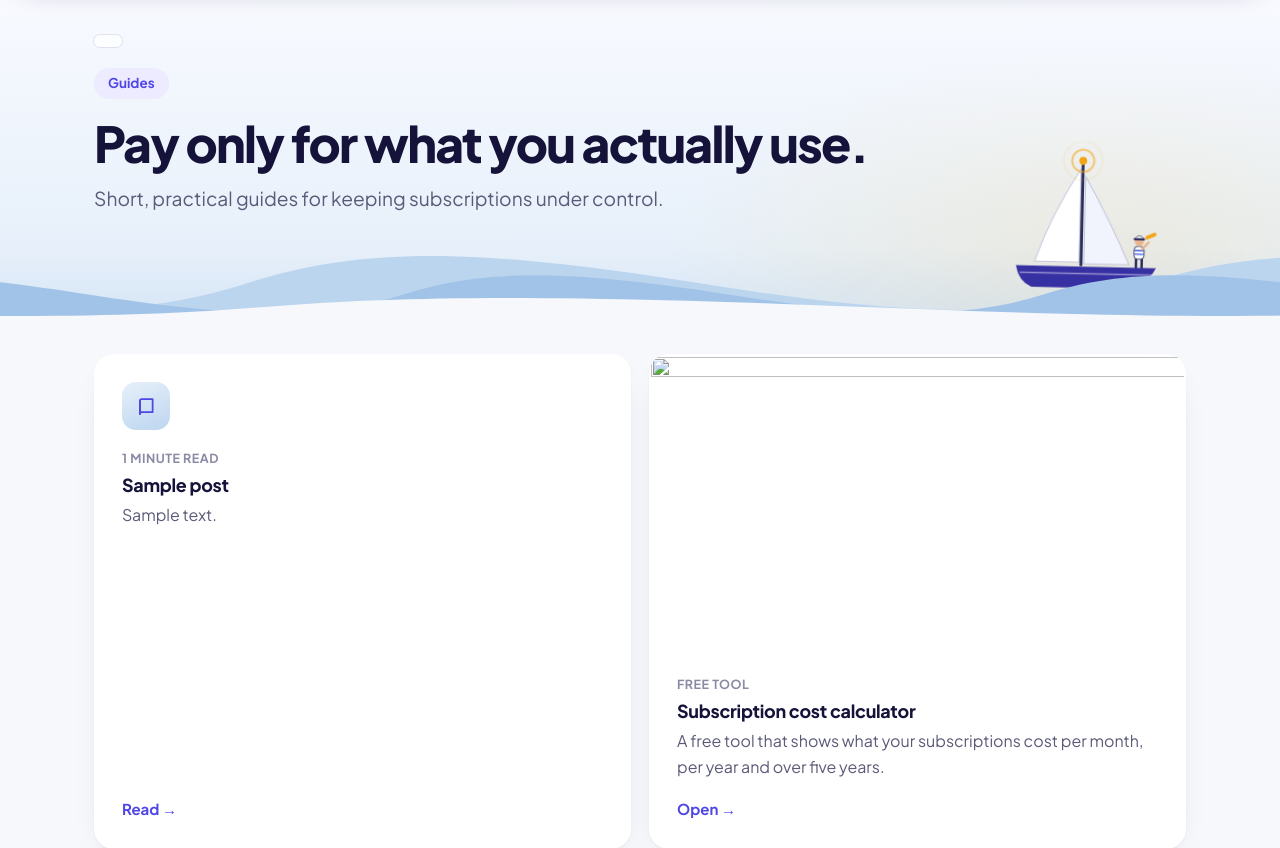
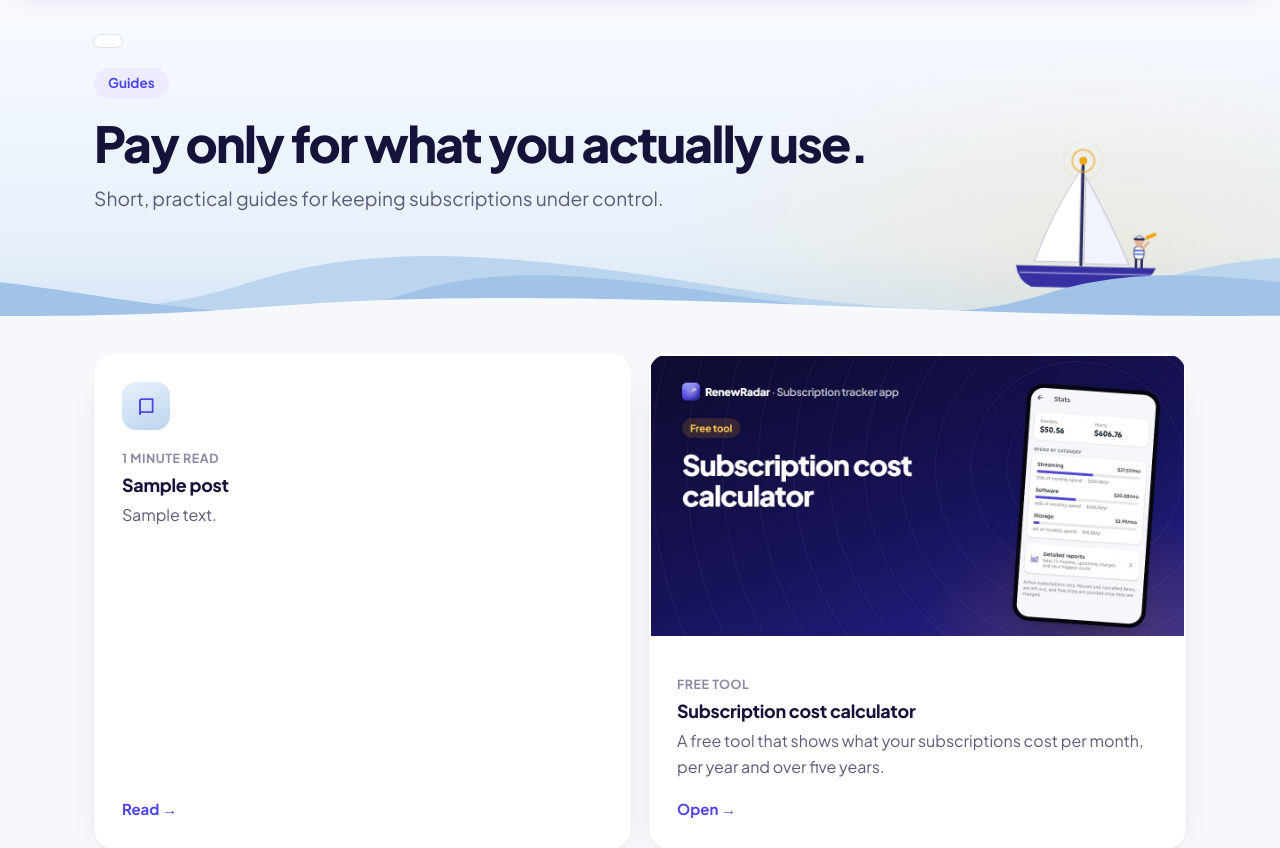
Before and after one commit to BlOodxMOon/renewradar-site, a WordPress theme: template _wp/renewradar/home.php in a window 1280 px wide. Shown: the part 71-919 px from the top of the page. Run offline with PHP 8.4 and a stand-in for WordPress, Linux system fonts and the light colour scheme; the site name, menu and one post (Sample post) are stand-ins, and other content is empty; some libraries are stand-ins or nearby versions.

Commit message:
Serve the calculator cover from the theme so the guides page does not wait for the plugin (theme 1.3.8)
Co-Authored-By: Claude Opus 5.5 <noreply@anthropic.com>

```diff
--- a/_wp/renewradar/home.php
+++ b/_wp/renewradar/home.php
@@ -28,7 +28,7 @@ rr_page_hero(
 			<?php
 		endwhile;
 		?>
-		<a class="card card-cover" href="<?php echo esc_url( home_url( '/subscription-cost-calculator/' ) ); ?>"><img class="card-img" src="<?php echo esc_url( plugins_url( 'renewradar-core/articles/img/subscription-cost-calculator-cover.jpg' ) ); ?>" alt="" width="1200" height="630" loading="lazy" decoding="async"><p class="card-meta">Free tool</p><h3>Subscription cost calculator</h3><p>A free tool that shows what your subscriptions cost per month, per year and over five years.</p><span class="go">Open &rarr;</span></a>
+		<a class="card card-cover" href="<?php echo esc_url( home_url( '/subscription-cost-calculator/' ) ); ?>"><img class="card-img" src="<?php echo esc_url( rr_asset( 'img/calculator-cover.jpg' ) ); ?>" alt="" width="1200" height="630" loading="lazy" decoding="async"><p class="card-meta">Free tool</p><h3>Subscription cost calculator</h3><p>A free tool that shows what your subscriptions cost per month, per year and over five years.</p><span class="go">Open &rarr;</span></a>
 	</div>
 	<?php
 	the_posts_pagination(
--- a/_wp/renewradar/style.css
+++ b/_wp/renewradar/style.css
@@ -4,7 +4,7 @@ Theme URI: https://renewradar.pixeldevcode.com
 Author: Pixel DevCode
 Author URI: https://pixeldevcode.com
 Description: Website theme for RenewRadar, the subscription and free trial tracker for Android. Light, dark and Christmas modes. Works with the RenewRadar Core plugin.
-Version: 1.3.7
+Version: 1.3.8
 Requires at least: 6.0
 Requires PHP: 7.4
 License: Proprietary
```
Also changed, not shown: _wp/renewradar/assets/img/calculator-cover.jpg (renamed from _wp/renewradar-core/articles/img/subscription-cost-calculator-cover.jpg).
